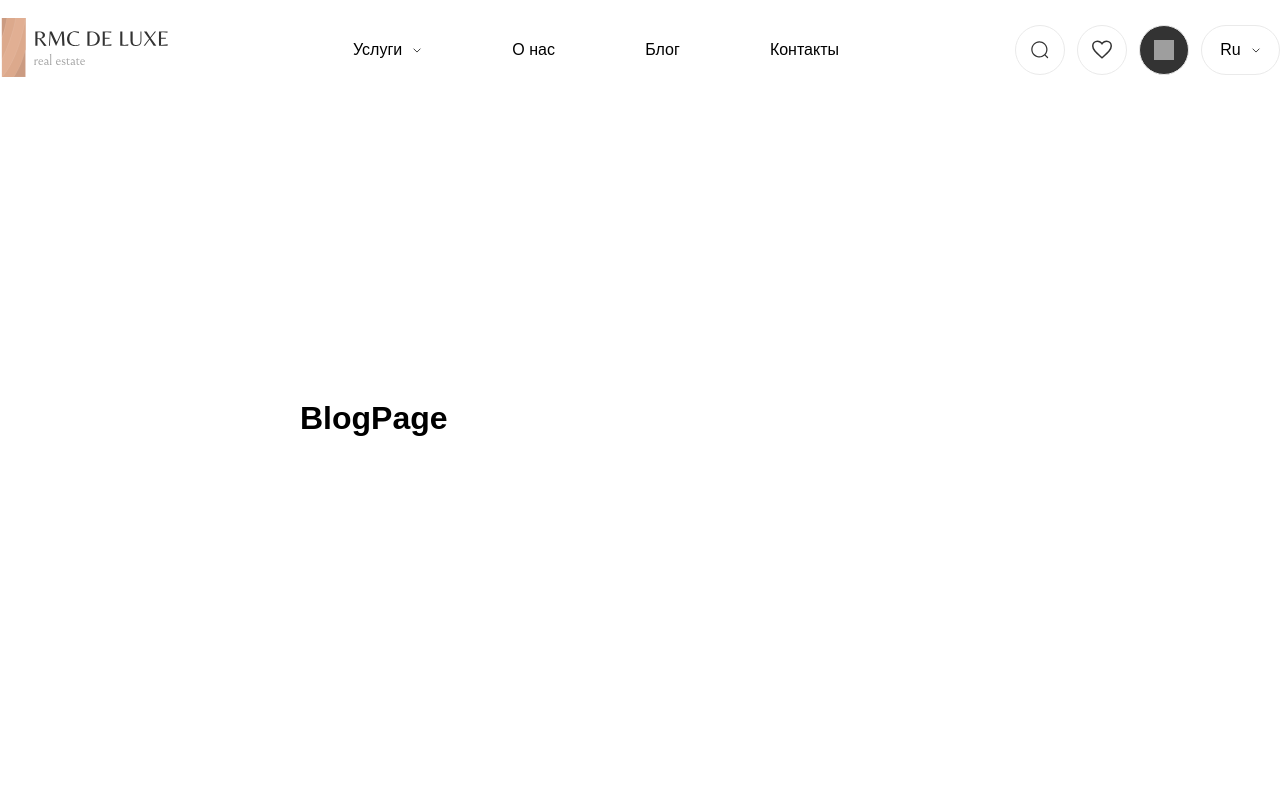
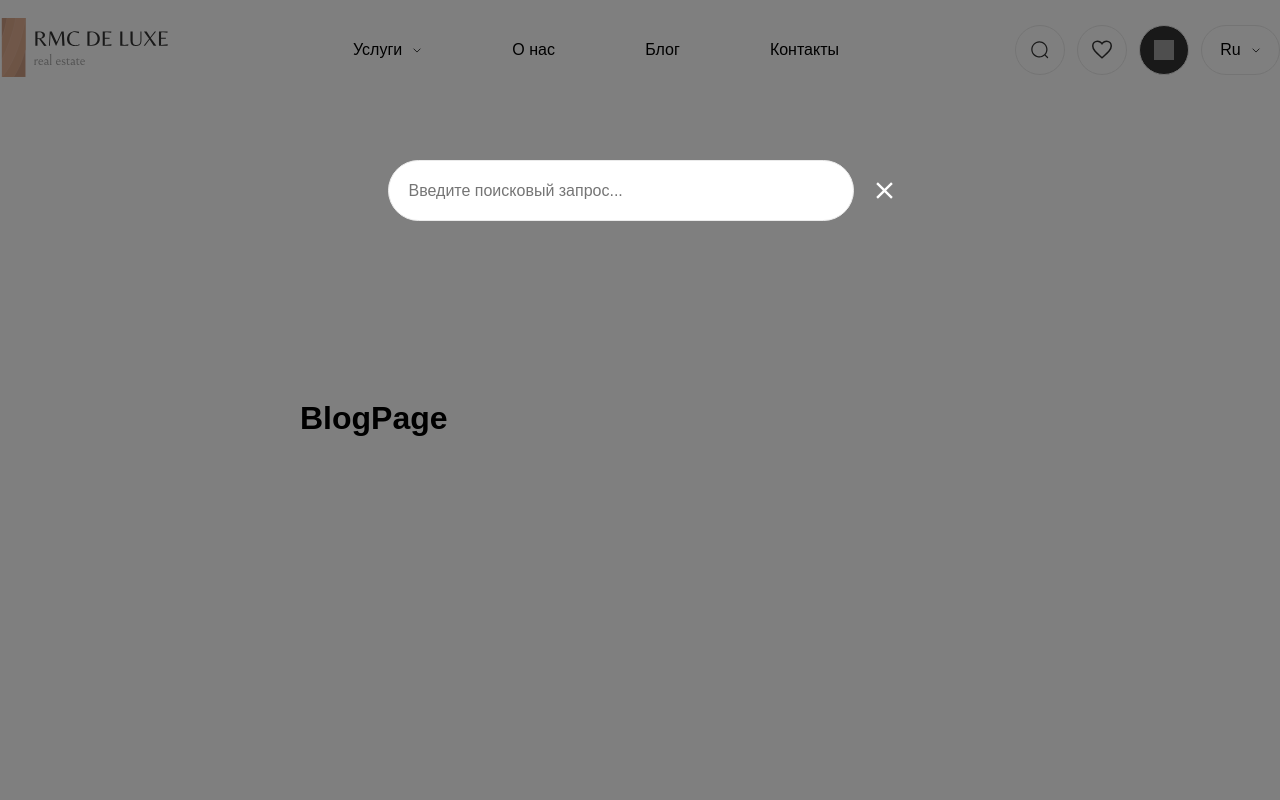
Before and after one commit to Igogoblin/rezultAgency, a React (Vite) app in the folder buildings/: page /blog in a window 1280 px wide. Both pictures are taken after a click on the element 1040 px from the left and 50 px from the top of the page. Shown: the top 800 px of the page. Built offline with nearby package versions, Linux system fonts and the light colour scheme; grey boxes are pictures that could not be loaded.

Commit message:
feat: add search

```diff
--- a/buildings/src/components/header/Header.jsx
+++ b/buildings/src/components/header/Header.jsx
@@ -41,6 +41,9 @@ function Header() {
   const handleButtonClick = () => {
     setIsVisible(!isVisible);
     setIsArrowRotated(!isArrowRotated);
+  };
+  const handleSearch = () => {
+    setIsSearch(!isSearch);
   };
   const closePopup = () => {
     setIsSearch(false);
@@ -99,11 +102,15 @@ function Header() {
           </ul>
         </nav>
         <div className="top-controls">
-          <div className="top-controls__button">
+          <div className="top-controls__button" onClick={handleSearch}>
             <img src={search} alt="search" />
           </div>
           {isSearch && (
-            <div className="search-container" ref={tooltipRef}>
+            <div
+              className="search-container"
+              ref={tooltipRef}
+              onClick={closePopup}
+            >
               <div
                 className="search-popup__content"
                 onClick={(e) => e.stopPropagation()}
@@ -114,12 +121,18 @@ function Header() {
                     language === 0 ? "Введите поисковый запрос..." : "Search..."
                   }
                   className="search-popup__input"
-                />
+                >
+                  {/* <img
+                    src={searching}
+                    alt="search"
+                    className="search-popup__close"
+                    onClick={closePopup}
+                  /> */}
+                </input>
               </div>
               <div className="search-popup__close" onClick={closePopup}>
-                <img src={searching} alt="search" />
+                <img src={close} alt="cancel" onClick={closePopup} />
               </div>
-              <img src={close} alt="cancel" onClick={closePopup} />
             </div>
           )}
           <div className="top-controls__button">
--- a/buildings/src/components/header/header.scss
+++ b/buildings/src/components/header/header.scss
@@ -51,22 +51,12 @@ header {
         justify-content: center;
         border-radius: 50%;
         cursor: pointer;
-        position: relative;
         img {
           width: 20px;
           height: 20px;
         }
         .search-container {
           position: fixed;
-          top: 0;
-          width: 100%;
-          height: 100%;
-          background: rgba(0, 0, 0, 0.5);
-          display: flex;
-          justify-content: center;
-          align-items: center;
-          padding: 10px;
-          z-index: 1000;
         }
       }
       .callUs {
@@ -83,6 +73,42 @@ header {
       }
       .burger {
         display: none;
+      }
+      .search-container {
+        position: fixed;
+        top: 0;
+        left: 0;
+        width: 100%;
+        height: 100%;
+        background: rgba(0, 0, 0, 0.5);
+        display: flex;
+        align-items: start;
+        justify-content: center;
+        padding-top: 160px;
+        .search-popup__content {
+          .search-popup__input {
+            width: 466px;
+            height: 61px;
+            border-radius: 50px;
+            border: 1px solid var(--stroke);
+            background: var(--white);
+            color: var(--stroke);
+            padding: 20px;
+          }
+        }
+        .search-popup__close {
+          max-width: 30px;
+          height: 61px;
+          border-radius: 50%;
+          display: flex;
+          align-items: center;
+          justify-content: center;
+          margin-left: 22px;
+          img {
+            width: 17px;
+            height: 17px;
+          }
+        }
       }
     }
   }
@@ -136,25 +162,9 @@ header {
 
   display: flex;
   flex-direction: column;
-  // box-shadow: 0 4px 8px rgba(0, 0, 0, 0.1);
   z-index: 100;
 }
 
-// .tooltip-box button {
-//   width: 100%;
-//   height: 25%;
-//   background: var(--stroke);
-//   color: white;
-//   border: none;
-//   padding: 5px 10px;
-//   cursor: pointer;
-//   border-radius: 4px;
-//   color: var(--black100);
-//   text-align: start;
-//   font-weight: 400;
-//   font-size: 18px;
-//   line-height: 26px;
-// }
 .tooltip-box a {
   width: 100%;
   height: 25%;
```
